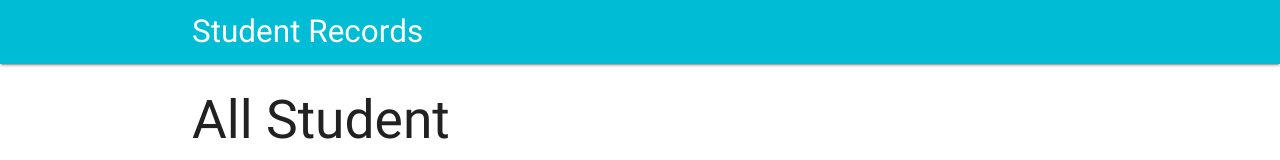
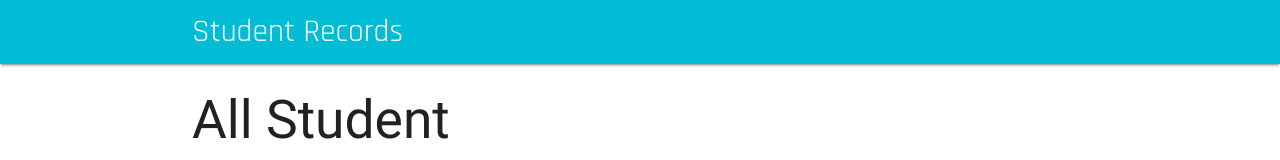
Before and after one commit to Ipaye/Vue-student-firestore, a Vue app: page / in a window 1280 px wide. Shown: the top 160 px of the page. Built offline with nearby package versions, Linux system fonts and the light colour scheme; no server answers; the database is empty.

Commit message:
Change Brand font type

```diff
--- a/index.html
+++ b/index.html
@@ -7,6 +7,7 @@
   <link rel="stylesheet" href="https://cdnjs.cloudflare.com/ajax/libs/materialize/0.100.2/css/materialize.min.css">
   <link rel="stylesheet" href="https://maxcdn.bootstrapcdn.com/font-awesome/4.7.0/css/font-awesome.min.css">
   <link rel="shortcut icon" href="./src/assets/logo.png">
+  <link href="https://fonts.googleapis.com/css?family=Rajdhani" rel="stylesheet">
   <title>vue-studentrecord-firestore</title>
 </head>
 
--- a/src/components/Navbar.vue
+++ b/src/components/Navbar.vue
@@ -16,4 +16,7 @@
     font-size: 24px;
   }
 }
+.brand-logo {
+  font-family: 'Rajdhani', sans-serif;
+}
 </style>
```
